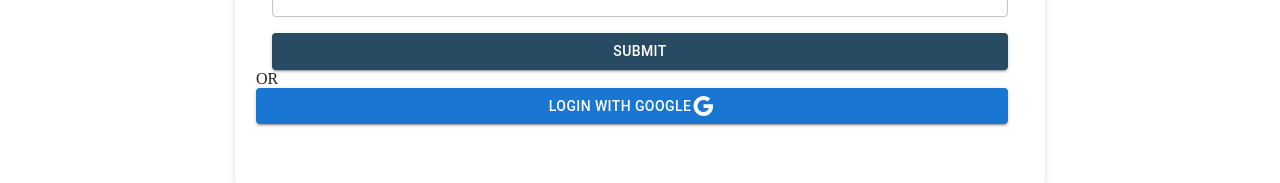
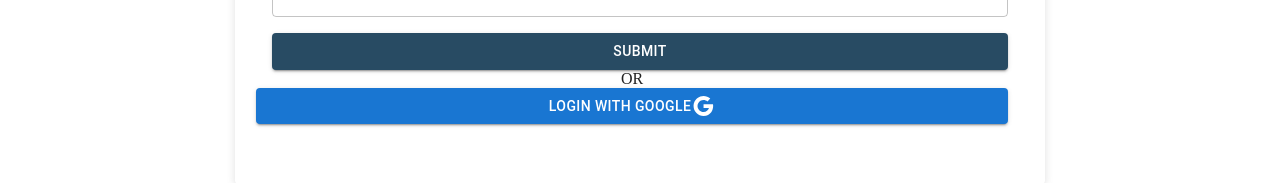
Before and after one commit to Pg180702/Assignment, a React (Vite) app in the folder frontend/: page /login in a window 1280 px wide. Shown: the part 407-590 px from the top of the page. Built offline with nearby package versions, Linux system fonts and the light colour scheme.

Commit message:
ui change

```diff
--- a/frontend/src/pages/Login.jsx
+++ b/frontend/src/pages/Login.jsx
@@ -80,7 +80,7 @@ const Login = () => {
                     Submit
                   </Button>
                 </Grid>
-                <Grid xs={12} sm={12}>
+                <Grid xs={12} sm={12} sx={{ textAlign: "center" }}>
                   OR
                 </Grid>
                 <Grid xs={12} sm={12}>
--- a/frontend/src/pages/Register.jsx
+++ b/frontend/src/pages/Register.jsx
@@ -93,7 +93,7 @@ const Register = () => {
                     Submit
                   </Button>
                 </Grid>
-                <Grid xs={12} sm={12}>
+                <Grid xs={12} sm={12} sx={{ textAlign: "center" }}>
                   OR
                 </Grid>
                 <Grid xs={12} sm={12}>
```
